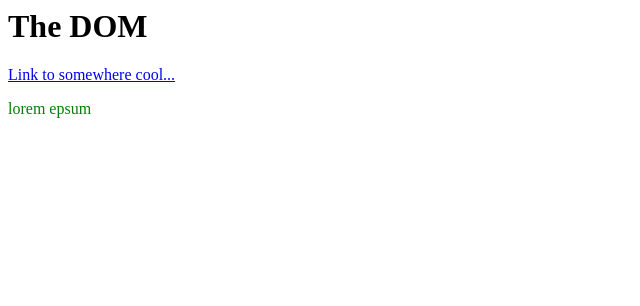
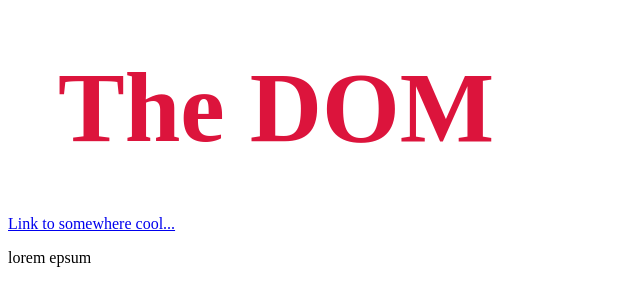
Before and after one commit to Pinetart/JS-Training, a plain HTML site: page Section 6/index.html in a window 1280 px wide. Shown: the whole page, without its empty margins (0-640 px from the left). Drawn offline with Linux system fonts and the light colour scheme.

Commit message:
Changing CSS Styles

```diff
--- a/Section 6/index.html
+++ b/Section 6/index.html
@@ -8,7 +8,7 @@
 
 <body>
 <div id="content">
-    <h1>The DOM</h1>
+    <h1 style="color:orange">The DOM</h1>
     <a href="www.google.com">Link to somewhere cool...</a>
     <p class="error">lorem epsum</p>
 </div>
--- a/Section 6/sandbox.js
+++ b/Section 6/sandbox.js
@@ -1,10 +1,17 @@
-const link = document.querySelector('a');
-console.log(link.getAttribute('href'));
+// const link = document.querySelector('a');
+// console.log(link.getAttribute('href'));
 
-link.setAttribute('href', 'thenetninja.co.uk');
-console.log(link.getAttribute("href"));
+// link.setAttribute('href', 'thenetninja.co.uk');
+// console.log(link.getAttribute("href"));
 
-const mssg = document.querySelector('p');
-console.log(mssg.getAttribute('class'))
-mssg.setAttribute('class','success')
-mssg.setAttribute('style', 'color:green;');
+// const mssg = document.querySelector('p');
+// console.log(mssg.getAttribute('class'))
+// mssg.setAttribute('class','success')
+// mssg.setAttribute('style', 'color:green;');
+
+const header = document.querySelector('h1');
+// header.setAttribute('style','margin:50px;')
+console.log(header.style.color)
+header.style.margin = '50px';
+header.style.color = 'crimson'
+header.style.fontSize = '100px'
```
